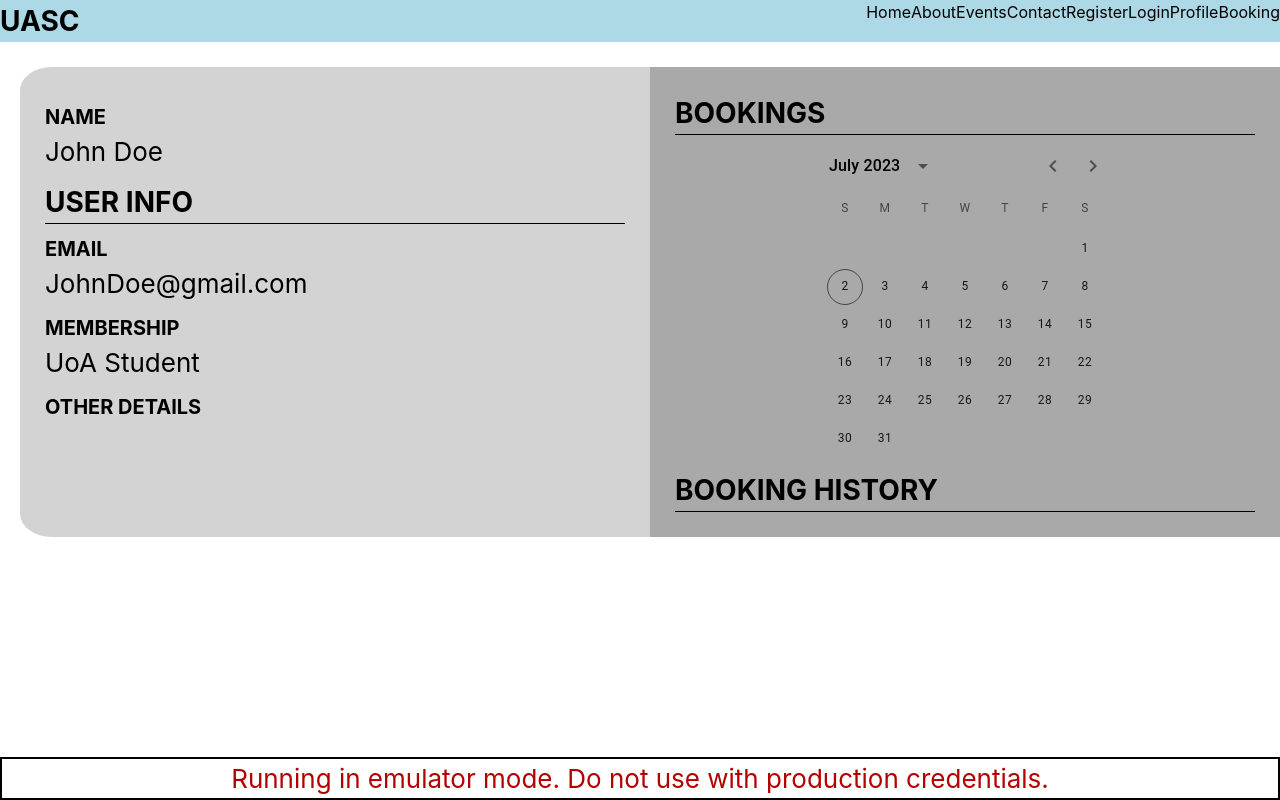
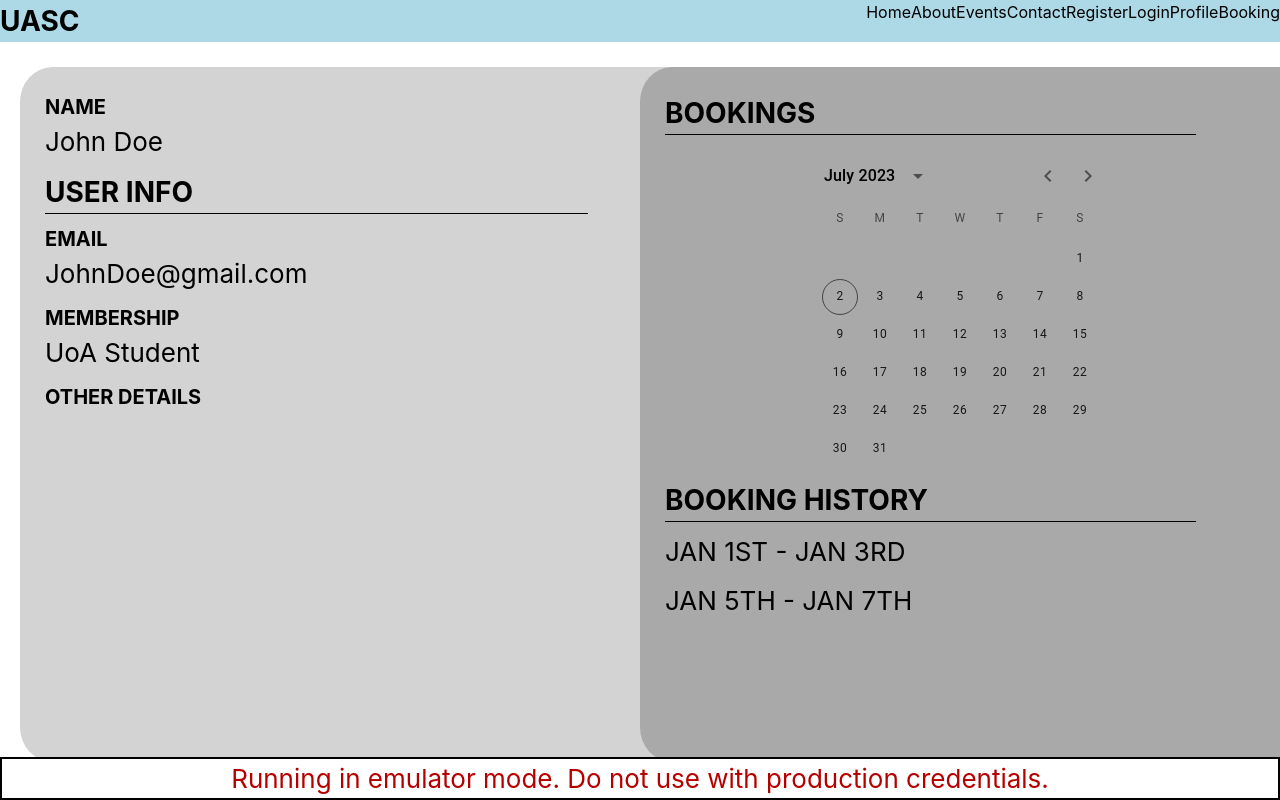
Before and after one commit to UoaWDCC/uasc-web, a React (Create React App) app in the folder frontend/: page /profile in a window 1280 px wide. Built offline with nearby package versions, Linux system fonts and the light colour scheme.

Commit message:
Adding some more styling

```diff
--- a/frontend/src/pages/Profile.js
+++ b/frontend/src/pages/Profile.js
@@ -27,6 +27,8 @@ const Profile = () => {
           <DateCalendar />
           <h1>BOOKING HISTORY</h1>
           <hr></hr>
+          <p>JAN 1ST - JAN 3RD</p>
+          <p>JAN 5TH - JAN 7TH</p>
         </div>
       </div>
     </div>
--- a/frontend/src/styles/Profile.css
+++ b/frontend/src/styles/Profile.css
@@ -2,6 +2,8 @@ hr {
   border: none;
   background-color: black;
   height: 0.75px;
+  margin-bottom: 10px;
+  width: 90%;
 }
 
 h1 {
@@ -10,13 +12,13 @@ h1 {
 }
 
 h2 {
-  margin-top: 10px;
   font-size: 20px;
   font-weight: bold;
 }
 
 p {
   font-size: 26px;
+  margin-bottom: 10px;
 }
 
 .profilePage {
@@ -31,14 +33,15 @@ p {
 
 .userSection,
 .bookingSection {
-  float: left;
-  width: 50%;
+  position: absolute;
   padding: 25px;
   text-align: left;
+  height: calc(90vh - 25px);
 }
 
 .userSection {
   background-color: lightgray;
+  width: 51%;
   margin-left: 20px;
   border-radius: 5% 0 0 5%;
 }
@@ -48,5 +51,9 @@ p {
 }
 
 .bookingSection {
+  width: 50%;
   background-color: darkgray;
+  border-radius: 5% 0 0 5%;
+  margin-left: 50%; /* Adjust margin to position the bookingSection */
+  z-index: 2;
 }
```
